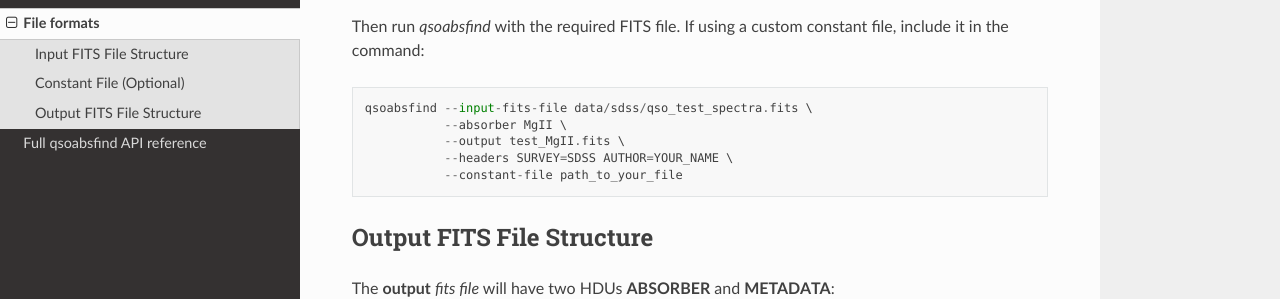
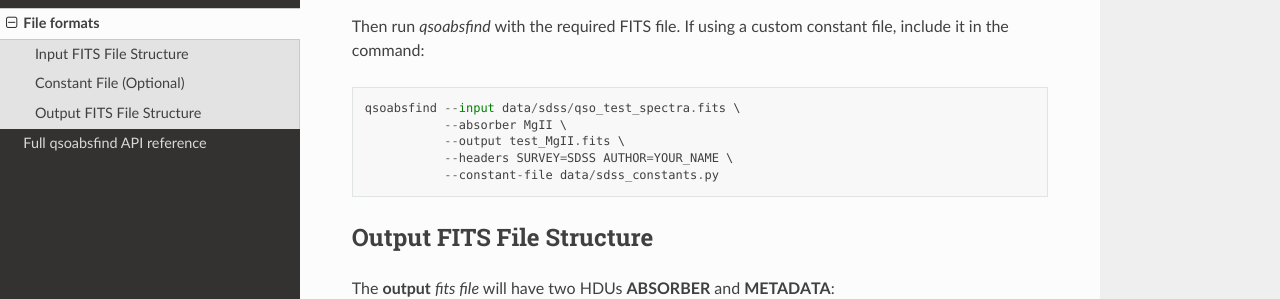
Before and after one commit to abhi0395/qsoabsfind, a Sphinx documentation site: the page built from docs/fileformat.rst, in a window 1280 px wide and 900 px high, scrolled down 602 px. Shown: the part 159-458 px from the top of the window. Built offline with Sphinx 7.4.7 and the Read the Docs theme 3.1.0, drawn with Linux system fonts in a browser that asks for light colours.

Commit message:
Update fileformat.rst

```diff
--- a/docs/fileformat.rst
+++ b/docs/fileformat.rst
@@ -24,11 +24,11 @@ Then run `qsoabsfind` with the required FITS file. If using a custom constant fi
 
 ::
 
-    qsoabsfind --input-fits-file data/sdss/qso_test_spectra.fits \
+    qsoabsfind --input data/sdss/qso_test_spectra.fits \
                --absorber MgII \
                --output test_MgII.fits \
                --headers SURVEY=SDSS AUTHOR=YOUR_NAME \
-               --constant-file path_to_your_file
+               --constant-file data/sdss_constants.py
 
 Output FITS File Structure
 --------------------------
```
